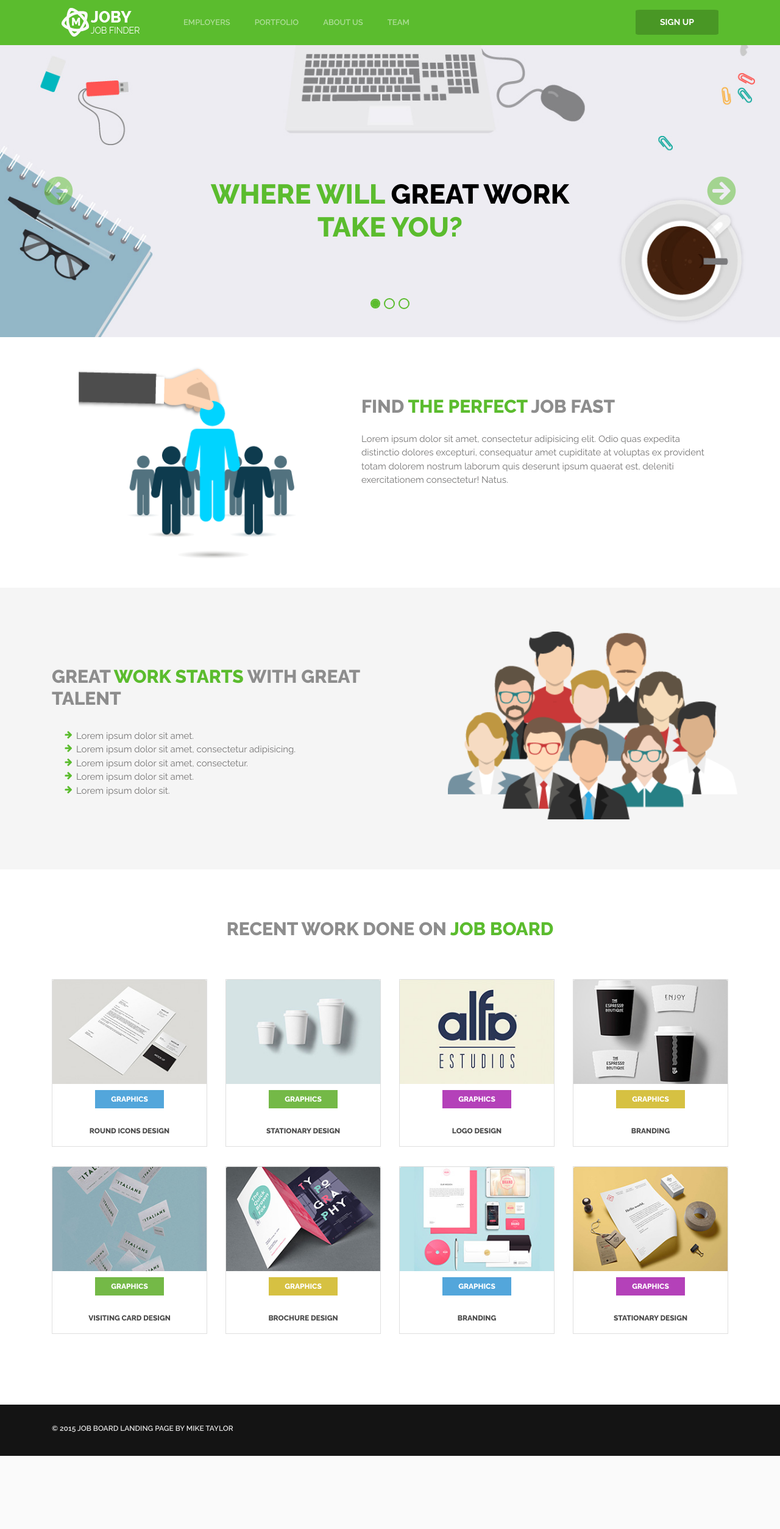
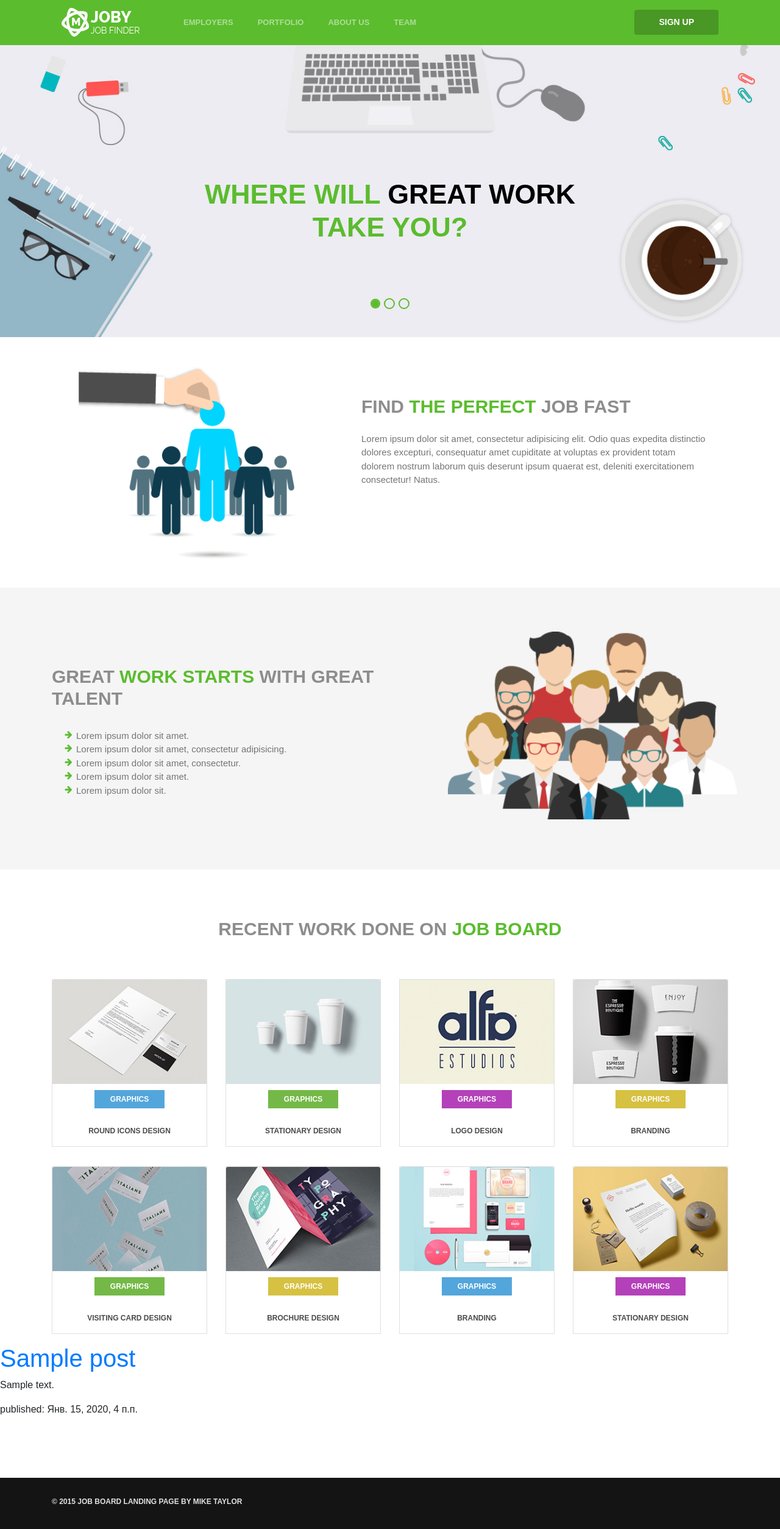
Before and after one commit to KlevakinSergey/my---blog, a Django app: template blog/templates/index.html in a window 1280 px wide. Shown: the whole page at 61% size. Before the commit the page ends 2388 px from the top, so only its background shows below. Run offline with Django 3.2, Linux system fonts and the light colour scheme; the template is opened without the code that fills it: values that come from a table or form of the project are taken from there, others are empty; tables that the repository leaves empty hold one stand-in row (values such as "Sample post"); some libraries are stand-ins or nearby versions.

Commit message:
Modified templates to display posts from database.

```diff
--- a/blog/templates/index.html
+++ b/blog/templates/index.html
@@ -1,35 +1,38 @@
+
+{% load static %}
+
 <!DOCTYPE html>
 <html lang="zxx">
 <head>
 	<meta charset="UTF-8">
 	<meta name="viewport" content="width=device-width, initial-scale=1, shrink-to-fit=no">
-	<link rel="stylesheet" href="https://use.fontawesome.com/releases/v5.8.1/css/all.css" integrity="sha384-50oBUHEmvpQ+1lW4y57PTFmhCaXp0ML5d60M1M7uH2+nqUivzIebhndOJK28anvf" crossorigin="anonymous">
-	<link href="https://fonts.googleapis.com/css?family=Raleway:400,500,600,700,800,900" rel="stylesheet">
-	<link rel="stylesheet" href="css/bootstrap.min.css">
-	<link rel="stylesheet" href="css/style.css">
+	<link rel="stylesheet" href="{% static 'https://use.fontawesome.com/releases/v5.8.1/css/all.css' %}" integrity="sha384-50oBUHEmvpQ+1lW4y57PTFmhCaXp0ML5d60M1M7uH2+nqUivzIebhndOJK28anvf" crossorigin="anonymous">
+	<link href="{% static 'https://fonts.googleapis.com/css?family=Raleway:400,500,600,700,800,900' %}" rel="stylesheet">
+	<link rel="stylesheet" href="{% static 'css/bootstrap.min.css' %}">
+	<link rel="stylesheet" href="{% static 'css/style.css' %}">
 	<title>mysite</title>
 </head>
 <body>
 	<header class="header">
 		<div class="container">
 			<nav class="navbar navbar-expand-lg navbar-dark">
-				<a class="navbar-brand" href="#"><img src="images/logo.png" alt="joby"></a>
+				<a class="navbar-brand" href="{% static '#' %}'"><img src="{% static 'images/logo.png' %}" alt="joby"></a>
 				<button class="navbar-toggler" type="button" data-toggle="collapse" data-target="#navbarNav" aria-controls="navbarNav" aria-expanded="false" aria-label="Toggle navigation">
 					<span class="navbar-toggler-icon"></span>
 				</button>
 				<div class="collapse navbar-collapse" id="navbarNav">
 					<ul class="navbar-nav ml-5">
 						<li class="nav-item pr-4">
-							<a class="nav-link" href="#">Employers</a>
+							<a class="nav-link" href="{% static '#' %}'">Employers</a>
 						</li>
 						<li class="nav-item pr-4">
-							<a class="nav-link" href="#">Portfolio</a>
+							<a class="nav-link" href="{% static '#' %}'">Portfolio</a>
 						</li>
 						<li class="nav-item pr-4">
-							<a class="nav-link" href="#"> About Us</a>
+							<a class="nav-link" href="{% static '#' %}"> About Us</a>
 						</li>
 						<li class="nav-item pr-4">
-							<a class="nav-link" href="#">Team</a>
+							<a class="nav-link" href="{% static '#' %}">Team</a>
 						</li>
 					</ul>
 					<button type="button" class="btn-sign ml-auto"  data-toggle="modal" data-target="#exampleModalCenter"><span>sign up</span></button>
@@ -47,24 +50,19 @@
 				</ol>
 				<div class="carousel-inner">
 					<div class="carousel-item active">
-						<img src="images/slider-pic.jpg" class="d-block w-100" alt="slider-pic">
+						<img src="{% static 'images/slider-pic.jpg' %}" class="d-block w-100" alt="slider-pic">
 						<div class="carousel-caption d-none d-md-block">
 							<h5 class="titel-carousel ">Where will<span> great work </span>take you?</h5>
 						</div>
 					</div>
 					<div class="carousel-item">
-						<img src="images/slider-pic.jpg" class="d-block w-100" alt="slider-pic">
+						<img src="{% static 'images/slider-pic.jpg' %}" class="d-block w-100" alt="slider-pic">
 					</div>
 					<div class="carousel-item">
-						<img src="images/slider-pic.jpg" class="d-block w-100" alt="slider-pic">
+						<img src="{% static 'images/slider-pic.jpg' %}" class="d-block w-100" alt="slider-pic">
 					</div>
 				</div>
-				<a class="carousel-control-prev" href="#main-carousel" role="button" data-slide="prev">
-					<span aria-hidden="true"><img src="images/arrow-left.png" alt=""></span>
-				</a>
-				<a class="carousel-control-next" href="#main-carousel" role="button" data-slide="next">
-					<span aria-hidden="true"><img src="images/arrow-right.png" alt=""></span>
-				</a>
+
 			</div>
 		</div>
 	</div>
@@ -99,7 +97,7 @@
 	<div class="row mt-5">
 		<div class="col-12 col-md-3 py-3">
 			<div class="card">
-				<img src="images/pic-1.jpg" class="card-img-top" alt="...">
+				<img src="{% static 'images/pic-1.jpg' %}" class="card-img-top" alt="...">
 				<div class="card-body">
 					<a href="#" class=" btn btn-card btn-bg-1">Graphics</a>
 					<h5 class="title-card">Round Icons Design</h5>
@@ -108,7 +106,7 @@
 		</div>
 		<div class="col-12 col-md-3 py-3">
 			<div class="card">
-				<img src="images/pic-2.jpg" class="card-img-top" alt="...">
+				<img src="{% static 'images/pic-2.jpg' %}" class="card-img-top" alt="...">
 				<div class="card-body">
 					<a href="#" class="btn btn-card btn-bg-2">Graphics</a>
 					<h5 class="title-card">Stationary Design</h5>
@@ -117,7 +115,7 @@
 		</div>
 		<div class="col-12 col-md-3 py-3">
 			<div class="card">
-				<img src="images/pic-3.jpg" class="card-img-top" alt="...">
+				<img src="{% static 'images/pic-3.jpg' %}" class="card-img-top" alt="...">
 				<div class="card-body">
 					<a href="#" class="btn btn-card btn-bg-3">Graphics</a>
 					<h5 class="title-card">Logo Design</h5>
@@ -126,7 +124,7 @@
 		</div>
 		<div class="col-12 col-md-3 py-3">
 			<div class="card">
-				<img src="images/pic-4.jpg" class="card-img-top" alt="...">
+				<img src="{% static 'images/pic-4.jpg' %}" class="card-img-top" alt="...">
 				<div class="card-body">
 					<a href="#" class="btn btn-card btn-bg-4">Graphics</a>
 					<h5 class="title-card">Branding</h5>
@@ -135,7 +133,7 @@
 		</div>
 		<div class="col-12 col-md-3 py-3">
 			<div class="card">
-				<img src="images/pic-5.jpg" class="card-img-top" alt="...">
+				<img src="{% static 'images/pic-5.jpg' %}" class="card-img-top" alt="...">
 				<div class="card-body">
 					<a href="#" class="btn btn-card btn-bg-2">Graphics</a>
 					<h5 class="title-card">Visiting Card Design</h5>
@@ -144,7 +142,7 @@
 		</div>
 		<div class="col-12 col-md-3 py-3">
 			<div class="card">
-				<img src="images/pic-6.jpg" class="card-img-top" alt="...">
+				<img src="{% static 'images/pic-6.jpg' %}" class="card-img-top" alt="...">
 				<div class="card-body">
 					<a href="#" class="btn btn-card btn-bg-4">Graphics</a>
 					<h5 class="title-card">Brochure Design</h5>
@@ -153,7 +151,7 @@
 		</div>
 		<div class="col-12 col-md-3 py-3">
 			<div class="card">
-				<img src="images/pic-7.jpg" class="card-img-top" alt="...">
+				<img src="{% static 'images/pic-7.jpg' %}" class="card-img-top" alt="...">
 				<div class="card-body">
 					<a href="#" class="btn btn-card btn-bg-1">Graphics</a>
 					<h5 class="title-card">Branding</h5>
@@ -162,7 +160,7 @@
 		</div>
 		<div class="col-12 col-md-3 py-3">
 			<div class="card">
-				<img src="images/pic-8.jpg" class="card-img-top" alt="...">
+				<img src="{% static 'images/pic-8.jpg' %}" class="card-img-top" alt="...">
 				<div class="card-body">
 					<a href="#" class="btn btn-card btn-bg-3">Graphics</a>
 					<h5 class="title-card">Stationary Design</h5>
@@ -170,6 +168,17 @@
 			</div>
 		</div>
 	</div>
+</div>
+<div>
+
+	{% for post in posts %}
+    <div>
+        <h1><a href="">{{ post.title }}</a></h1>
+		<p>{{ post.text|linebreaksbr }}</p>
+		<p>published: {{ post.published_date }}</p>
+    </div>
+{% endfor %}
+
 </div>
 <footer>
 	<div class="container">
@@ -202,8 +211,8 @@
 			</div>
 		</div>
 	</div>
-	<script src="js/jquery-3.4.0.slim.min.js"></script>
-	<script src="js/popper.min.js"></script>
-	<script src="js/bootstrap.min.js"></script>
+	<script src="{% static 'js/jquery-3.4.0.slim.min.js' %}"></script>
+	<script src="{% static 'js/popper.min.js' %}"></script>
+	<script src="{% static 'js/bootstrap.min.js' %}"></script>
 </body>
 </html>
```
Also changed, not shown: blog/views.py (+6 -1 lines), blog/admin.py (line endings or trailing spaces).
